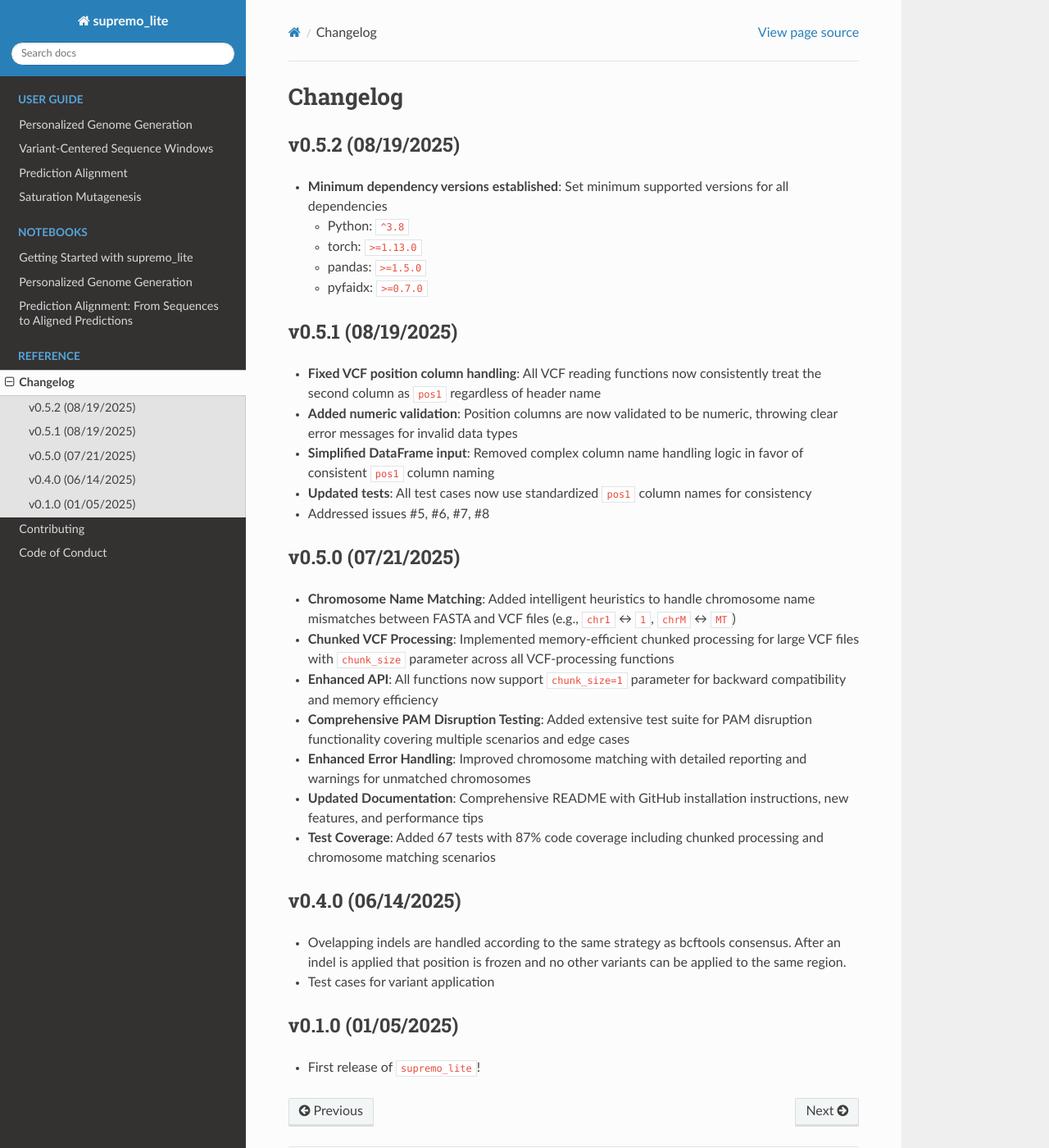
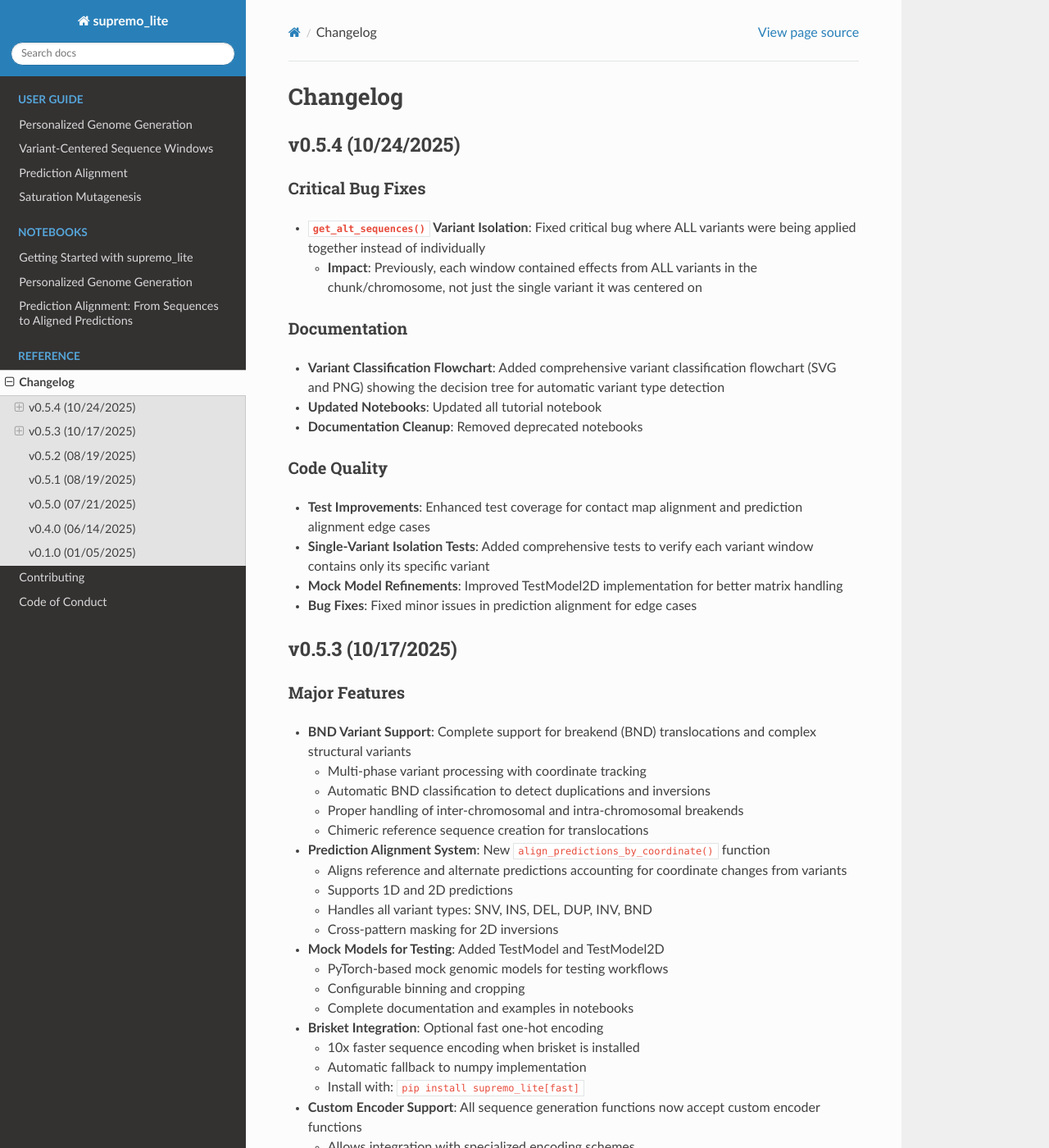
Before and after one commit to gladstone-institutes/supremo_lite, a Sphinx documentation site: the page built from docs/changelog.md, in a window 1280 px wide and 1400 px high. Shown: the whole window at 82% size. Built offline with Sphinx 7.4.7 and the Read the Docs theme 3.1.0, drawn with Linux system fonts in a browser that asks for light colours; pages that are not in the unit, such as notebooks, are missing from menus; some of the changed text lies outside the part shown.

Commit message:
fix critical bug, improve pam disruption

```diff
--- a/CHANGELOG.md
+++ b/CHANGELOG.md
@@ -1,4 +1,53 @@
 # Changelog
+
+## v0.5.4 (10/24/2025)
+
+### Critical Bug Fixes
+- **`get_alt_sequences()` Variant Isolation**: Fixed critical bug where ALL variants were being applied together instead of individually
+  - **Impact**: Previously, each window contained effects from ALL variants in the chunk/chromosome, not just the single variant it was centered on
+
+### Documentation
+- **Variant Classification Flowchart**: Added comprehensive variant classification flowchart (SVG and PNG) showing the decision tree for automatic variant type detection
+- **Updated Notebooks**: Updated all tutorial notebook
+- **Documentation Cleanup**: Removed deprecated notebooks
+
+### Code Quality
+- **Test Improvements**: Enhanced test coverage for contact map alignment and prediction alignment edge cases
+- **Single-Variant Isolation Tests**: Added comprehensive tests to verify each variant window contains only its specific variant
+- **Mock Model Refinements**: Improved TestModel2D implementation for better matrix handling
+- **Bug Fixes**: Fixed minor issues in prediction alignment for edge cases
+
+## v0.5.3 (10/17/2025)
+
+### Major Features
+- **BND Variant Support**: Complete support for breakend (BND) translocations and complex structural variants
+  - Multi-phase variant processing with coordinate tracking
+  - Automatic BND classification to detect duplications and inversions
+  - Proper handling of inter-chromosomal and intra-chromosomal breakends
+  - Chimeric reference sequence creation for translocations
+- **Prediction Alignment System**: New `align_predictions_by_coordinate()` function
+  - Aligns reference and alternate predictions accounting for coordinate changes from variants
+  - Supports 1D and 2D predictions
+  - Handles all variant types: SNV, INS, DEL, DUP, INV, BND
+  - Cross-pattern masking for 2D inversions
+- **Mock Models for Testing**: Added TestModel and TestModel2D
+  - PyTorch-based mock genomic models for testing workflows
+  - Configurable binning and cropping
+  - Complete documentation and examples in notebooks
+- **Brisket Integration**: Optional fast one-hot encoding
+  - 10x faster sequence encoding when brisket is installed
+  - Automatic fallback to numpy implementation
+  - Install with: `pip install supremo_lite[fast]`
+- **Custom Encoder Support**: All sequence generation functions now accept custom encoder functions
+  - Allows integration with specialized encoding schemes
+  - Backward compatible with default one-hot encoding
+
+### Improvements
+- **Enhanced Variant Classification**: Automatic structural variant type detection from VCF INFO fields
+- **Chromosome Ordering**: Output sequences now maintain reference genome chromosome order
+- **Metadata Tracking**: Enhanced metadata for BND variants including mate positions and orientations
+- **SVLEN Extraction**: Automatic extraction of structural variant length from VCF INFO field
+
 
 ## v0.5.2 (08/19/2025)
 
--- a/docs/conf.py
+++ b/docs/conf.py
@@ -44,7 +44,7 @@
 # List of patterns, relative to source directory, that match files and
 # directories to ignore when looking for source files.
 # This pattern also affects html_static_path and html_extra_path.
-exclude_patterns = ["_build", "Thumbs.db", ".DS_Store", ".ipynb_checkpoints", "example.ipynb"]
+exclude_patterns = ["_build", "Thumbs.db", ".DS_Store", ".ipynb_checkpoints"]
 
 # -- Options for HTML output -------------------------------------------------
 
```
Also changed, not shown: docs/user_guide/variant_centered_sequences.md (+3 -14 lines), 2 other files.
